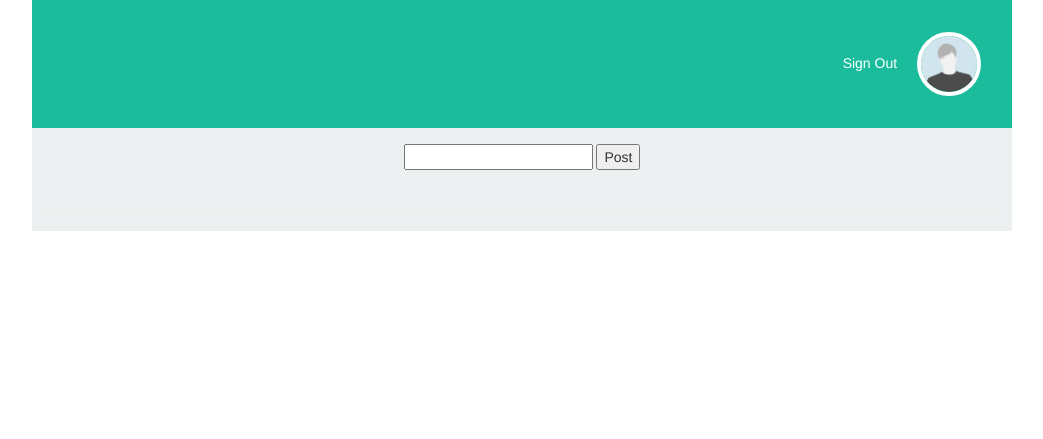
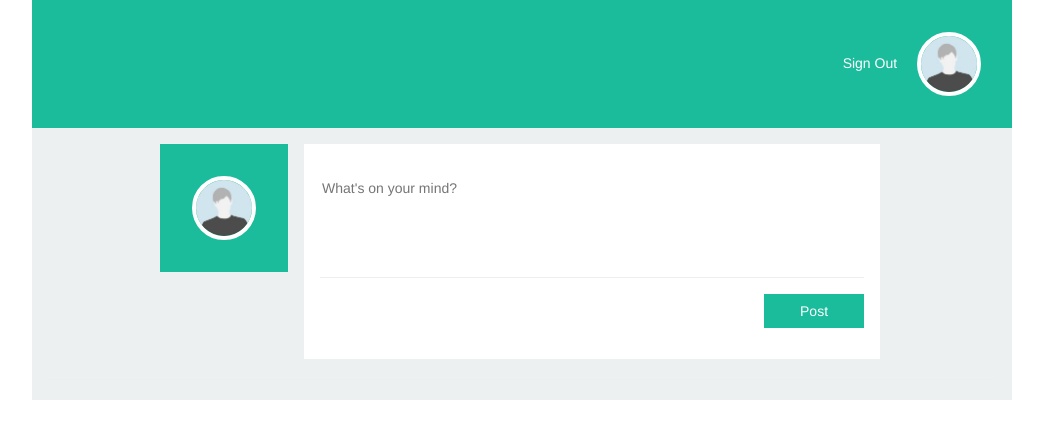
Before and after one commit to asingh0412/gatortech, a PHP site: page / in a window 1280 px wide. Shown: the top 439 px of the page, without its empty margins (118-1161 px from the left). Run offline with PHP 8.4, Linux system fonts and the light colour scheme; the visitor is signed in with stand-in values (Sample User, id 1); data that the repository does not hold is empty; some libraries are stand-ins or nearby versions.

Commit message:
styling shit

```diff
--- a/css/index.css
+++ b/css/index.css
@@ -68,9 +68,18 @@
     margin-top: 16px;
 }
 
+#post-form-submit-btn {
+    margin-top: 16px;
+    float: right;
+}
+
 #signout-link {
     margin-right: 16px;
     color: white;
+}
+
+.post-field {
+    border: none;
 }
 
 .post-container {
@@ -113,11 +122,26 @@
     margin: 0px;
 }
 
+.hr-white {
+    color: white;
+}
+
+.text-box-post {
+    width: 100%;
+    min-height: 96px;
+    border: none;
+    resize: none;
+}
+
+.post-text {
+    color: darkgray;
+}
+
 .profile-feed-btn {
     background-color: #1ABC9C;
     border-radius: 0px;
     border-color: #1ABC9C;
-    width: 100px;
+    min-width: 100px;
 }
 
 .side-bar-delete {
--- a/index.php
+++ b/index.php
@@ -51,10 +51,25 @@
         <!-- Center the page in the middle and contain the layout
         to a specific width -->
             <div id="page-content" class="container-fluid text-center"> <!-- start wrapper -->
-                <form id="post-form" method="post">
-                    <span><input type="text" name="message" width='50px' maxlength="400" required></span>
-                    <input type="submit" id="post" name="post" value="Post">
-                </form>
+
+                <div class='post-container text-left'>
+                    <div class='user-img-container'>
+                        <img src='img/placeholder.jpeg'
+                        class='user-img'
+                        alt='Placeholder for image'/>
+                    </div>
+                    <div class='container-fluid post-body'>
+                        <form id="post-form" method="post">
+                            <span><textarea type="text" autocomplete="off" placeholder="What's on your mind?"
+                                            class="text-box-post" name="message" maxlength="400"
+                                            required></textarea></span>
+                            <hr class="hr-basic">
+                            <div id="post-form-submit-btn" class="form-group">
+                                <input class="btn btn-primary profile-feed-btn"type="submit" id="post" name="post" value="Post">
+                            </div>
+                        </form>
+                    </div>
+                </div>
 
                 <div id = 'feed-container'>
                 <!--<h3>News Feed</h3>-->
@@ -87,9 +102,7 @@
                     }
                 ?>
                 </div>
-            </div>
-            <div id='page-footer' class='container-fluid'>
-                <hr>
+                <hr class="hr-white">
             </div>
         </div>
     </div>
```
